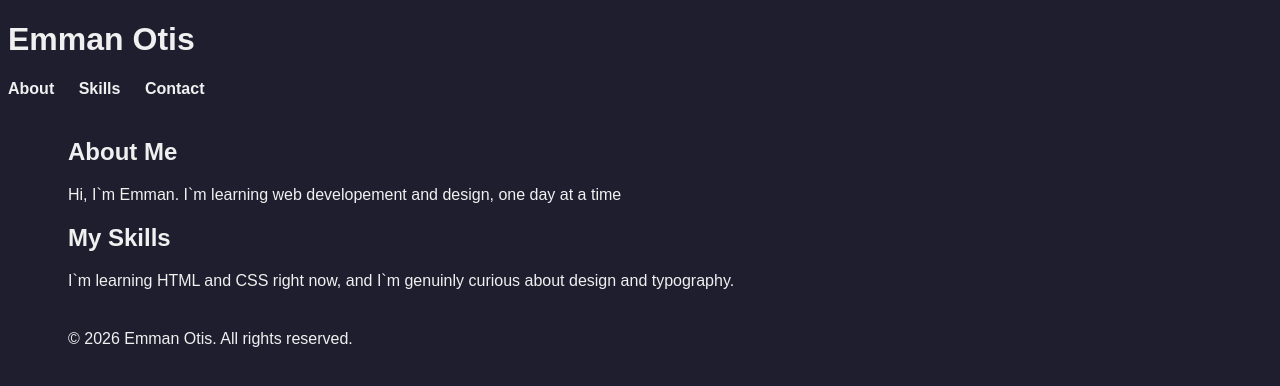
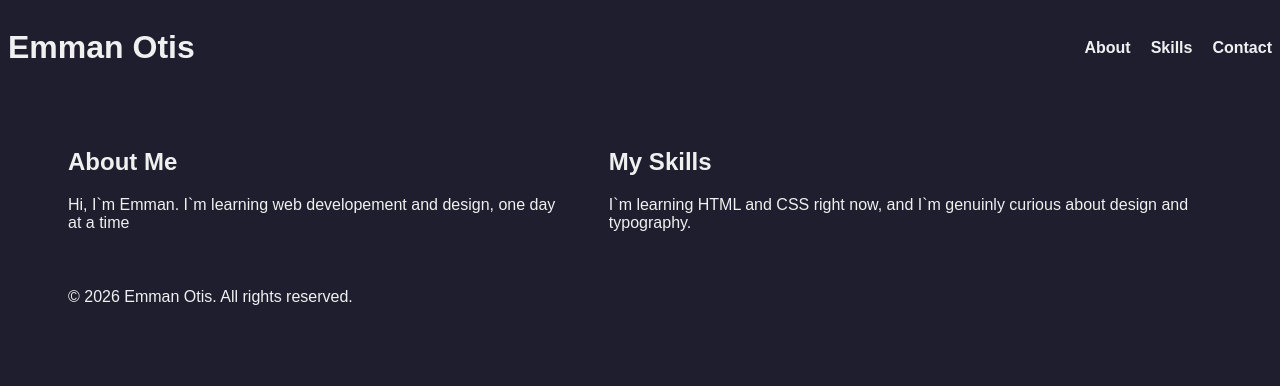
Before and after one commit to emmanotis777/Web-journey, a plain HTML site: page index.html in a window 1280 px wide. Drawn offline with Linux system fonts and the light colour scheme.

Commit message:
Day 4: Flexbox for nav, header, and section layout

```diff
--- a/style.css
+++ b/style.css
@@ -1,4 +1,7 @@
 body {background-color: #1e1e2f; color: #f0f0f0; font-family: Ariel, sans-serif}
-nav a {color: #f0f0f0; text-decoration: none; margin-right: 20px; font-weight: bold;}
+nav a {color: #f0f0f0; text-decoration: none; font-weight: bold;}
 main {max-with: 700px; margin: 40px; padding: 0 20px;}
 footer {max-with: 700px; margin: 40px; padding: 0 20px;}
+nav {display: flex; gap: 20px;}
+header {display: flex; justify-content: space-between; align-items: center;}
+main {display: flex; gap: 40px; }
```
